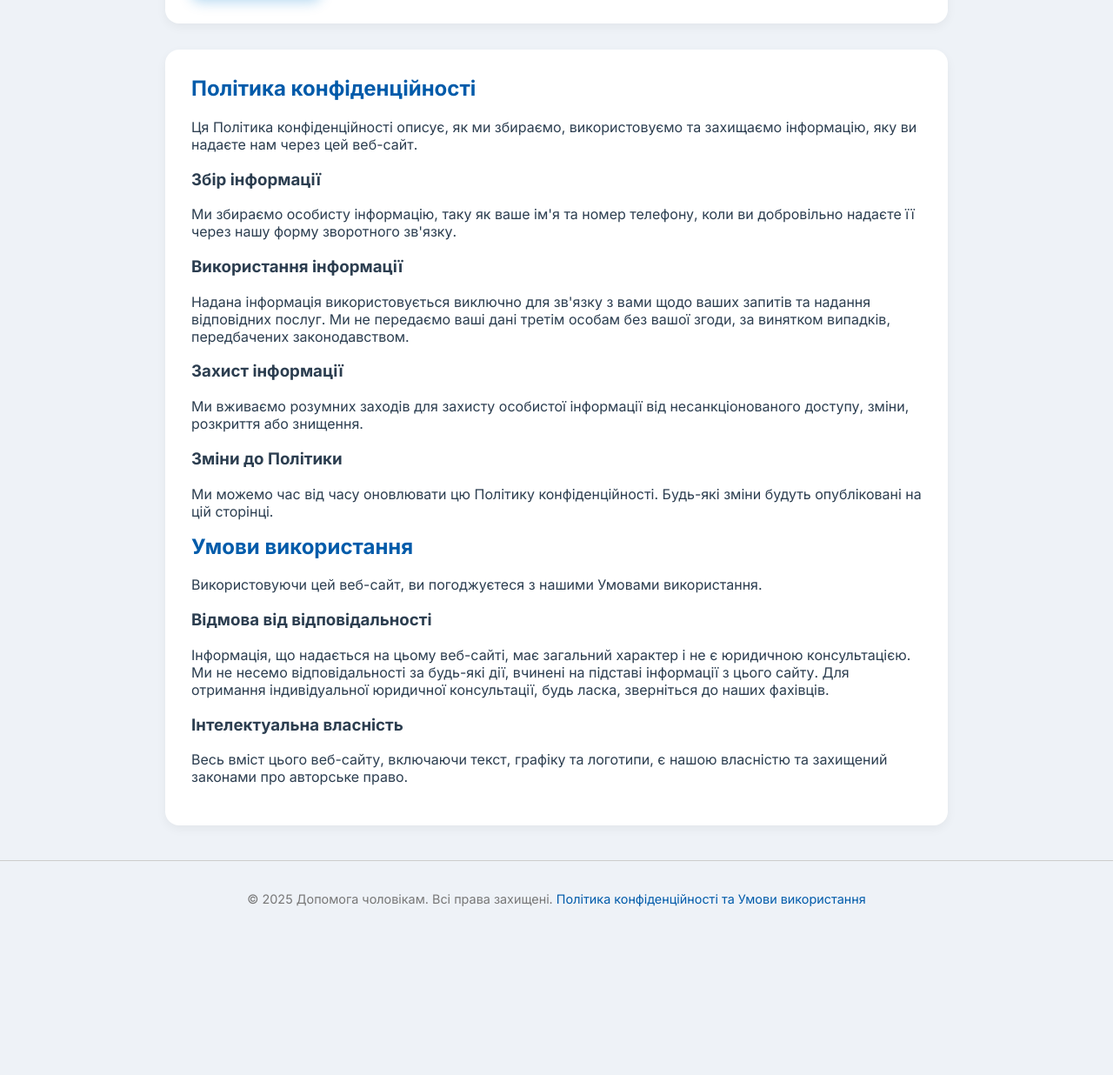
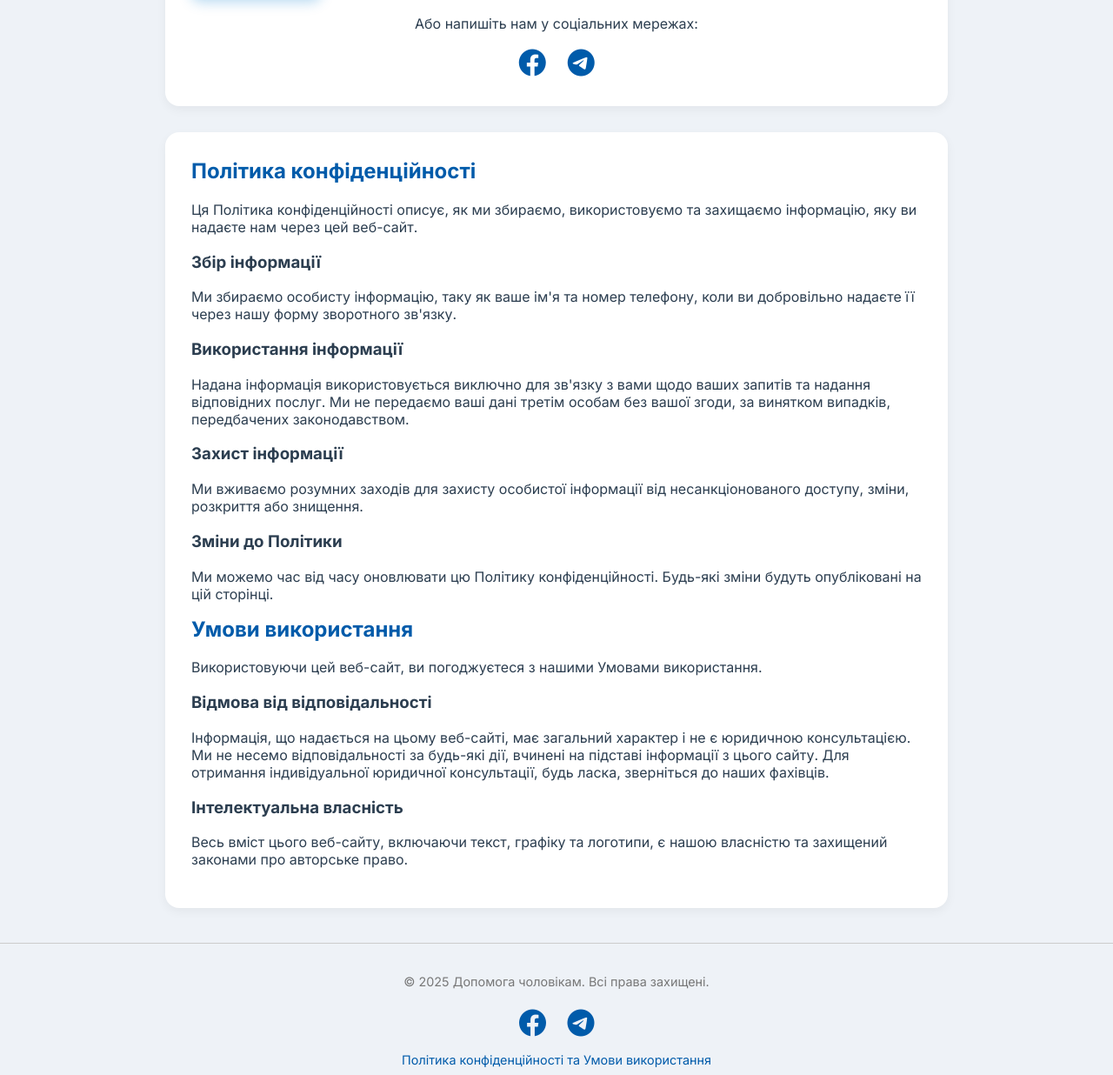
Before and after one commit to GGSelAlex/your-project, a website: page index.html in a window 1280 px wide. Shown: the part 3004-4240 px from the top of the page at 87% size. Before the commit the page ends 4080 px from the top, so only its background shows below. Drawn offline with Linux system fonts and the light colour scheme.

Commit message:
Update index.html

```diff
--- a/index.html
+++ b/index.html
@@ -192,6 +192,23 @@
             text-decoration: underline;
         }
 
+        .social-links {
+            margin-top: 20px;
+            text-align: center;
+        }
+
+        .social-links a {
+            display: inline-block;
+            margin: 0 10px;
+            font-size: 2rem;
+            color: var(--primary-color);
+            transition: color 0.3s ease, transform 0.2s ease;
+        }
+
+        .social-links a:hover {
+            color: var(--tertiary-color);
+            transform: translateY(-3px);
+        }
         /* Відгуки */
         .testimonials-container {
             display: flex;
@@ -555,6 +572,11 @@
                 padding: 10px 15px;
                 font-size: 0.9rem;
             }
+
+            .social-links a {
+                font-size: 1.8rem;
+                margin: 0 8px;
+            }
         }
 
         @media (max-width: 480px) {
@@ -702,6 +724,11 @@
 
                 <button type="submit" id="submitButton">Надіслати</button>
             </form>
+            <div class="social-links">
+                <p>Або напишіть нам у соціальних мережах:</p>
+                <a href="https://www.facebook.com/yourprofile" target="_blank" aria-label="Facebook"><i class="fab fa-facebook"></i></a>
+                <a href="https://t.me/yourtelegram" target="_blank" aria-label="Telegram"><i class="fab fa-telegram-plane"></i></a>
+            </div>
         </section>
 
         <section id="privacy" class="fade-in">
@@ -726,7 +753,12 @@
     </main>
 
     <footer>
-        <p>© 2025 Допомога чоловікам. Всі права захищені. <a href="#privacy">Політика конфіденційності та Умови використання</a></p>
+        <p>© 2025 Допомога чоловікам. Всі права захищені.</p>
+        <div class="social-links footer-social-links">
+            <a href="https://www.facebook.com/yourprofile" target="_blank" aria-label="Facebook"><i class="fab fa-facebook"></i></a>
+            <a href="https://t.me/yourtelegram" target="_blank" aria-label="Telegram"><i class="fab fa-telegram-plane"></i></a>
+        </div>
+        <p><a href="#privacy">Політика конфіденційності та Умови використання</a></p>
     </footer>
 
     <div class="floating-cta-bar">
@@ -838,9 +870,6 @@
                     const faqContent = faqItem.querySelector('.faq-content');
 
                     button.classList.toggle('active');
-                    faqContent.classList.toggle('active');
-
-                    // Встановлення max-height для анімації розгортання/згортання
                     if (faqContent.classList.contains('active')) {
                         faqContent.style.maxHeight = faqContent.scrollHeight + 'px';
                     } else {
```
